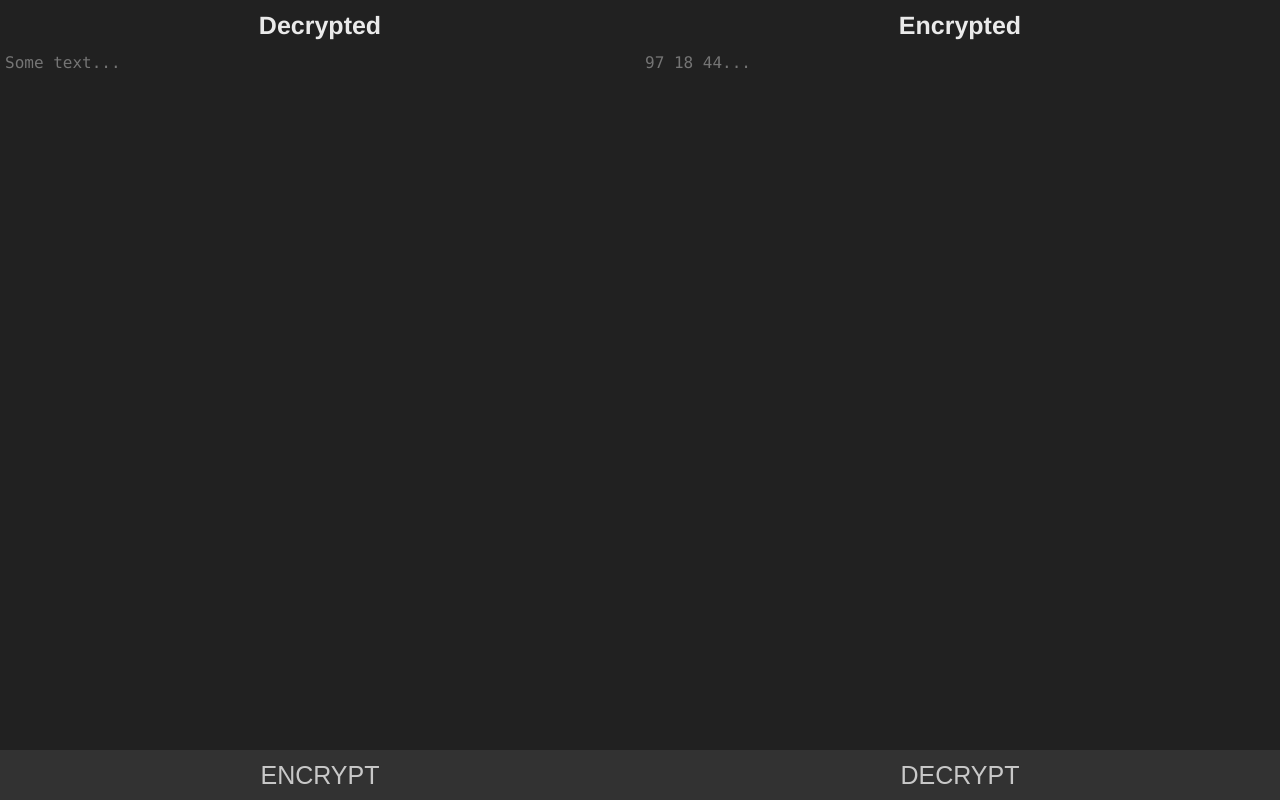
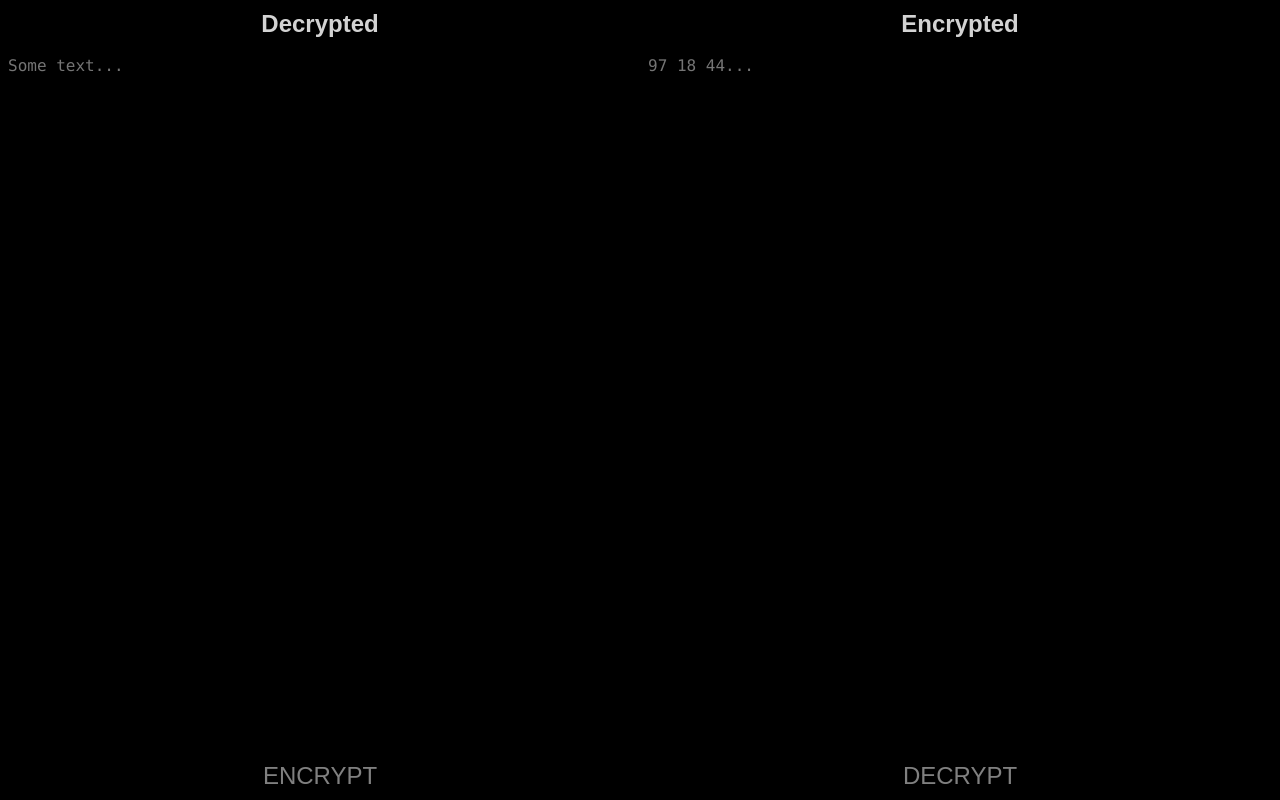
Before and after one commit to Hailgrim/simple-js-ascii-encryption, a plain HTML site: page index.html in a window 1280 px wide. Drawn offline with Linux system fonts and the light colour scheme.

Commit message:
Some updates

```diff
--- a/index.html
+++ b/index.html
@@ -4,102 +4,92 @@
 <head>
   <title>Encryption</title>
   <style>
-		body {
-			position: absolute;
-			width: 100%;
-			height: 100%;
-			top: 0px;
-			left: 0px;
-			padding: 0px;
-			margin: 0px;
-			font-size: 16px;
-			font-family: helvetica;
-			cursor: default;
-			overflow: auto;
-			min-width: 250px;
-			min-height: 250px;
-			color: rgb(234, 234, 234);
-			background-color: rgb(33, 33, 33);
-			line-height: 20px;
+    :root {
+      font-size: 10px;
     }
 
-		.decrypted,
-		.encrypted {
-			width: 50%;
+    * {
+      box-sizing: border-box;
+    }
+
+    body {
+      display: flex;
+      flex-direction: row;
+      height: 100vh;
+      margin: 0;
+      background-color: black;
+    }
+
+    body>div {
+      display: flex;
+      flex-direction: column;
+      flex-grow: 1;
       height: 100%;
-			float: left;
     }
 
     h2 {
-			display: block;
       width: 100%;
-			height: 50px;
-			line-height: 50px;
-			font-size: 25px;
-			margin: 0px;
-			padding: 0px;
+      font-family: Arial, Helvetica, sans-serif;
+      cursor: default;
+      color: lightgray;
+      font-size: 2.4rem;
+      line-height: 2.4rem;
+      padding: 1.2rem;
+      margin: 0;
       text-align: center;
     }
 
-		button {
-			display: block;
+    textarea {
       width: 100%;
-			height: 50px;
-			line-height: 50px;
-			font-size: 25px;
-			font-weight: normal;
-			text-transform: uppercase;
+      margin: 0;
+      padding: 0.8rem;
+      flex-grow: 1;
+      font-size: 1.6rem;
+      font-family: consolas;
+      color: lightgray;
       outline: none;
       border: none;
-			border-color: yellow;
-			margin: 0px;
-			padding: 0px;
+      resize: none;
+      background-color: transparent;
+    }
+
+    button {
+      width: 100%;
+      padding: 1.2rem;
+      font-family: Arial, Helvetica, sans-serif;
+      font-size: 2.4rem;
+      line-height: 2.4rem;
+      text-transform: uppercase;
+      color: gray;
+      outline: none;
+      border: none;
       cursor: pointer;
-			background-color: rgb(50, 50, 50);
-			color: rgb(200, 200, 200);
-			transition: background-color ease-out 0.2s;
+      background-color: transparent;
+      transition: color ease-out 0.2s;
     }
 
     button:hover {
-			background-color: rgb(75, 75, 75);
-		}
-
-		textarea {
-			display: block;
-			width: 821px;
-			height: 373px;
-			outline: currentcolor none medium;
-			border: medium none;
-			margin: 0px;
-			padding: 0px;
-			background-color: transparent;
-			color: rgb(200, 200, 200);
-			font-size: 16px;
-			font-family: consolas;
-			line-height: 16px;
-			overflow: auto;
-			max-height: calc(100% - 100px);
-			min-height: calc(100% - 100px);
-			max-width: 100%;
-			min-width: 100%;
-			box-sizing: border-box;
-			padding: 5px;
-			resize: none;
+      color: lightgray;
     }
   </style>
   <script>
     function encrypt() {
-			var text = document.querySelector('.decrypted textarea').value;
-			var result = document.querySelector('.encrypted textarea');
-			var key = prompt('Enter the encryption key:', '');
-			var cursor = 0;
-			var output = '';
-			if (key !== null) {
-				if (key != '') {
-					for (var i = 0; i < text.length; i++) {
-						if (cursor > (key.length - 1)) { cursor = 0; }
+      const text = document.querySelector('#decrypted')?.value;
+      if (!text) {
+        alert('Please, enter the encryption text!');
+        return;
+      }
+
+      const result = document.querySelector('#encrypted');
+      let cursor = 0;
+      let output = '';
+
+      const key = prompt('Enter the encryption key:', '');
+      if (result && key) {
+        for (let i = 0; i < text.length; i++) {
+          if (cursor > (key.length - 1)) cursor = 0;
           output += text[i].charCodeAt(0) + key[cursor].charCodeAt(0);
-						if (i != (text.length - 1)) { output += ' '; }
+          if (i != (text.length - 1)) output += ' ';
           cursor++;
         }
         result.value = output;
@@ -108,16 +98,19 @@
         alert('Please, enter the encryption key!');
       }
     }
+    function decrypt() {
+      const text = document.querySelector('#encrypted')?.value.split(' ');
+      if (!text) {
+        alert('Please, enter the encrypted text!');
+        return;
       }
-		function decrypt() {
-			var text = document.querySelector('.encrypted textarea').value.split(' ');
-			var result = document.querySelector('.decrypted textarea');
-			var key = prompt('Enter the decryption key:', '');
-			var cursor = 0;
-			var output = '';
-			if (key !== null) {
-				if (key != '') {
-					for (var i = 0; i < text.length; i++) {
+
+      const result = document.querySelector('#decrypted');
+      let cursor = 0;
+      let output = '';
+      const key = prompt('Enter the decryption key:', '');
+      if (result && key) {
+        for (let i = 0; i < text.length; i++) {
           if (cursor > (key.length - 1)) { cursor = 0; }
           output += String.fromCharCode(Math.abs(text[i] - key[cursor].charCodeAt(0)));
           cursor++;
@@ -128,22 +121,20 @@
         alert('Please, enter the decryption key!');
       }
     }
-		}
   </script>
 </head>
 
 <body>
-	<div class="decrypted">
+  <div>
     <h2>Decrypted</h2>
-		<textarea id="kek" placeholder="Some text..."></textarea>
+    <textarea id="decrypted" placeholder="Some text..."></textarea>
     <button onclick="encrypt();">Encrypt</button>
   </div>
-	<div class="encrypted">
+  <div>
     <h2>Encrypted</h2>
-		<textarea placeholder="97 18 44..."></textarea>
+    <textarea id="encrypted" placeholder="97 18 44..."></textarea>
     <button onclick="decrypt();">Decrypt</button>
   </div>
-	<div style="clear: both;"></div>
 </body>
 
 </html>
```
Lines whose indentation alone changed are shown as unchanged.
